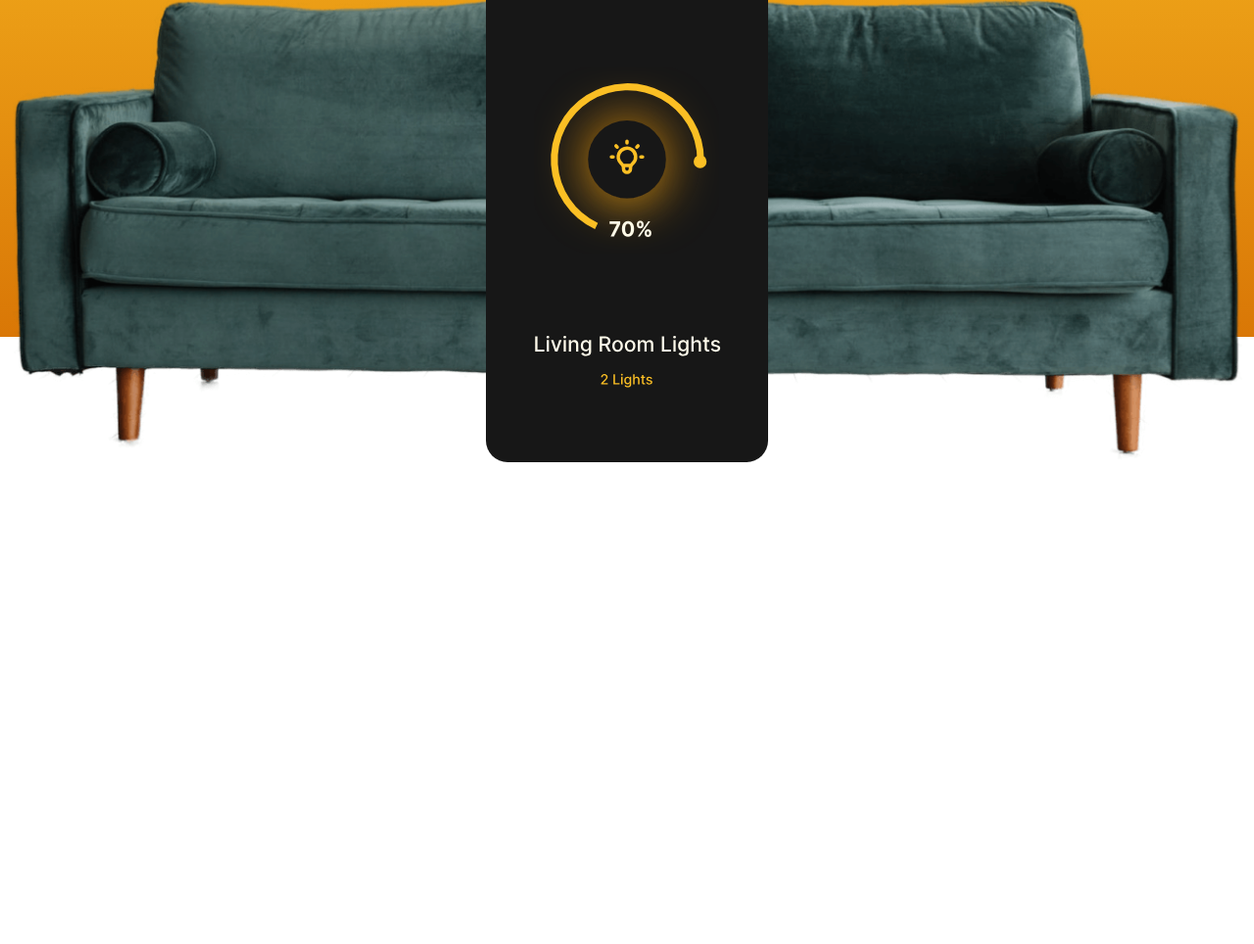
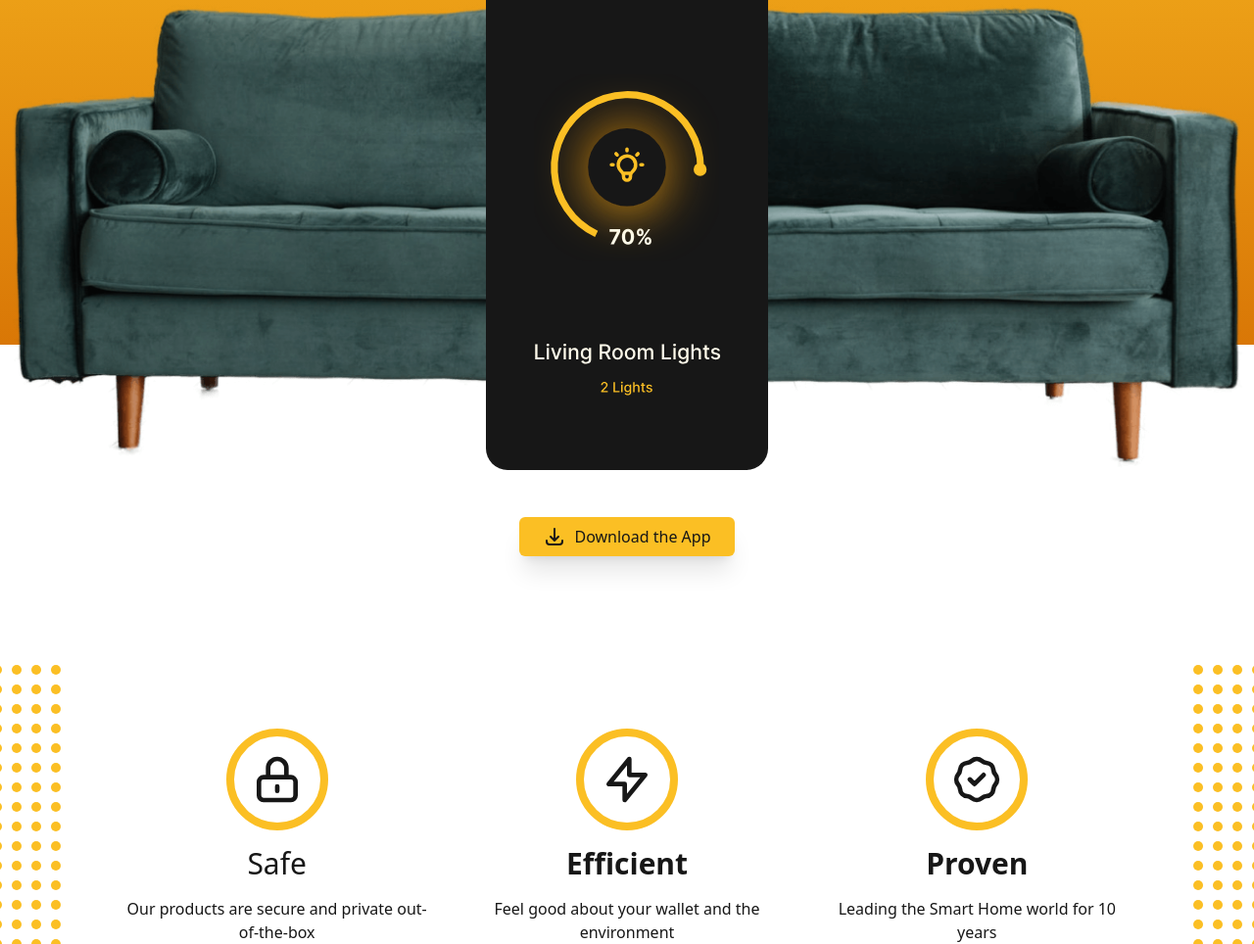
Before and after one commit to Alexie7777/HomeSmart-Landing-Page, a website built with Vite: page index.html in a window 1280 px wide. Shown: the part 404-1368 px from the top of the page at 98% size. Before the commit the page ends 876 px from the top, so only its background shows below. Built offline with nearby package versions, Linux system fonts and the light colour scheme.

Commit message:
🆕 finish main section

```diff
--- a/index.html
+++ b/index.html
@@ -67,7 +67,7 @@
             >Login</a
           >
           <a
-            class="py0 px-6 bg-teal-800 text-white rounded-md shadow-xl focus-visible:ring-4 ring-neutral-900 ring-offset-4 ring-offset-amber-400 hover:shadow-none focus:outline-none"
+            class="py-2 px-6 bg-teal-800 text-white rounded-md shadow-xl focus-visible:ring-4 ring-neutral-900 ring-offset-4 ring-offset-amber-400 hover:shadow-none focus:outline-none"
             role="menuitem"
             href="/"
             >Sign Up</a
@@ -95,6 +95,109 @@
       </div>
     </header>
 
+    <main class="grid gap-12 sm:gap-16 md:gap-24 lg:gap-32 overflow-hidden">
+      <a
+        href="#"
+        class="py-2 px-6 bg-amber-400 dark:text-neutral-900 mx-auto my-12 flex gap-2 rounded-md shadow-xl focus-visible:ring-4 ring-neutral-900 ring-offset-4 ring-offset-white dark:ring-amber-400"
+      >
+        <svg
+          xmlns="http://www.w3.org/2000/svg"
+          class="h-6 w-6"
+          fill="none"
+          viewBox="0 0 24 24"
+          stroke="currentColor"
+          stroke-width="2"
+        >
+          <path
+            stroke-linecap="round"
+            stroke-linejoin="round"
+            d="M4 16v1a3 3 0 003 3h10a3 3 0 003-3v-1m-4-4l-4 4m0 0l-4-4m4 4V4"
+          />
+        </svg>
+        <span>Download the App</span>
+      </a>
+
+      <section aria-labelledby="qualities" class="relative">
+        <img
+          class="hidden lg:block absolute top-1/2 -translate-y-1/2 -right-20 xl:-right-7"
+          src="assets/dots.svg"
+          alt="some dot for decoration"
+          aria-hidden="true"
+        />
+        <img
+          class="hidden lg:block absolute top-1/2 -translate-y-1/2 -left-20 xl:-left-7"
+          src="assets/dots.svg"
+          alt="some dot for decoration"
+          aria-hidden="true"
+        />
+        <h2 id="qualities" class="sr-only">Our Qualitites</h2>
+        <div
+          class="container mx-auto max-w-5xl flex flex-col md:flex-row gap-12 flex-wrap items-center justify-center md:justify-between text-center"
+        >
+          <div class="grid gap-4 justify-items-center text-center md:flex-1">
+            <div class="rounded-full border-8 border-amber-400 p-4">
+              <svg
+                xmlns="http://www.w3.org/2000/svg"
+                class="h-14 w-14"
+                fill="none"
+                viewBox="0 0 24 24"
+                stroke="currentColor"
+                stroke-width="2"
+              >
+                <path
+                  stroke-linecap="round"
+                  stroke-linejoin="round"
+                  d="M12 15v2m-6 4h12a2 2 0 002-2v-6a2 2 0 00-2-2H6a2 2 0 00-2 2v6a2 2 0 002 2zm10-10V7a4 4 0 00-8 0v4h8z"
+                />
+              </svg>
+            </div>
+            <h3 class="text-3xl">Safe</h3>
+            <p>Our products are secure and private out-of-the-box</p>
+          </div>
+          <div class="grid gap-4 justify-items-center text-center md:flex-1">
+            <div class="rounded-full border-8 border-amber-400 p-4">
+              <svg
+                xmlns="http://www.w3.org/2000/svg"
+                class="h-14 w-14"
+                fill="none"
+                viewBox="0 0 24 24"
+                stroke="currentColor"
+                stroke-width="2"
+              >
+                <path
+                  stroke-linecap="round"
+                  stroke-linejoin="round"
+                  d="M13 10V3L4 14h7v7l9-11h-7z"
+                />
+              </svg>
+            </div>
+            <h3 class="text-3xl font-bold">Efficient</h3>
+            <p>Feel good about your wallet and the environment</p>
+          </div>
+          <div class="grid gap-4 justify-items-center text-center md:flex-1">
+            <div class="rounded-full border-8 border-amber-400 p-4">
+              <svg
+                xmlns="http://www.w3.org/2000/svg"
+                class="h-14 w-14"
+                fill="none"
+                viewBox="0 0 24 24"
+                stroke="currentColor"
+                stroke-width="2"
+              >
+                <path
+                  stroke-linecap="round"
+                  stroke-linejoin="round"
+                  d="M9 12l2 2 4-4M7.835 4.697a3.42 3.42 0 001.946-.806 3.42 3.42 0 014.438 0 3.42 3.42 0 001.946.806 3.42 3.42 0 013.138 3.138 3.42 3.42 0 00.806 1.946 3.42 3.42 0 010 4.438 3.42 3.42 0 00-.806 1.946 3.42 3.42 0 01-3.138 3.138 3.42 3.42 0 00-1.946.806 3.42 3.42 0 01-4.438 0 3.42 3.42 0 00-1.946-.806 3.42 3.42 0 01-3.138-3.138 3.42 3.42 0 00-.806-1.946 3.42 3.42 0 010-4.438 3.42 3.42 0 00.806-1.946 3.42 3.42 0 013.138-3.138z"
+                />
+              </svg>
+            </div>
+            <h3 class="text-3xl font-bold">Proven</h3>
+            <p>Leading the Smart Home world for 10 years</p>
+          </div>
+        </div>
+      </section>
+    </main>
+
     <script type="module" src="/src/main.js"></script>
   </body>
 </html>
```
